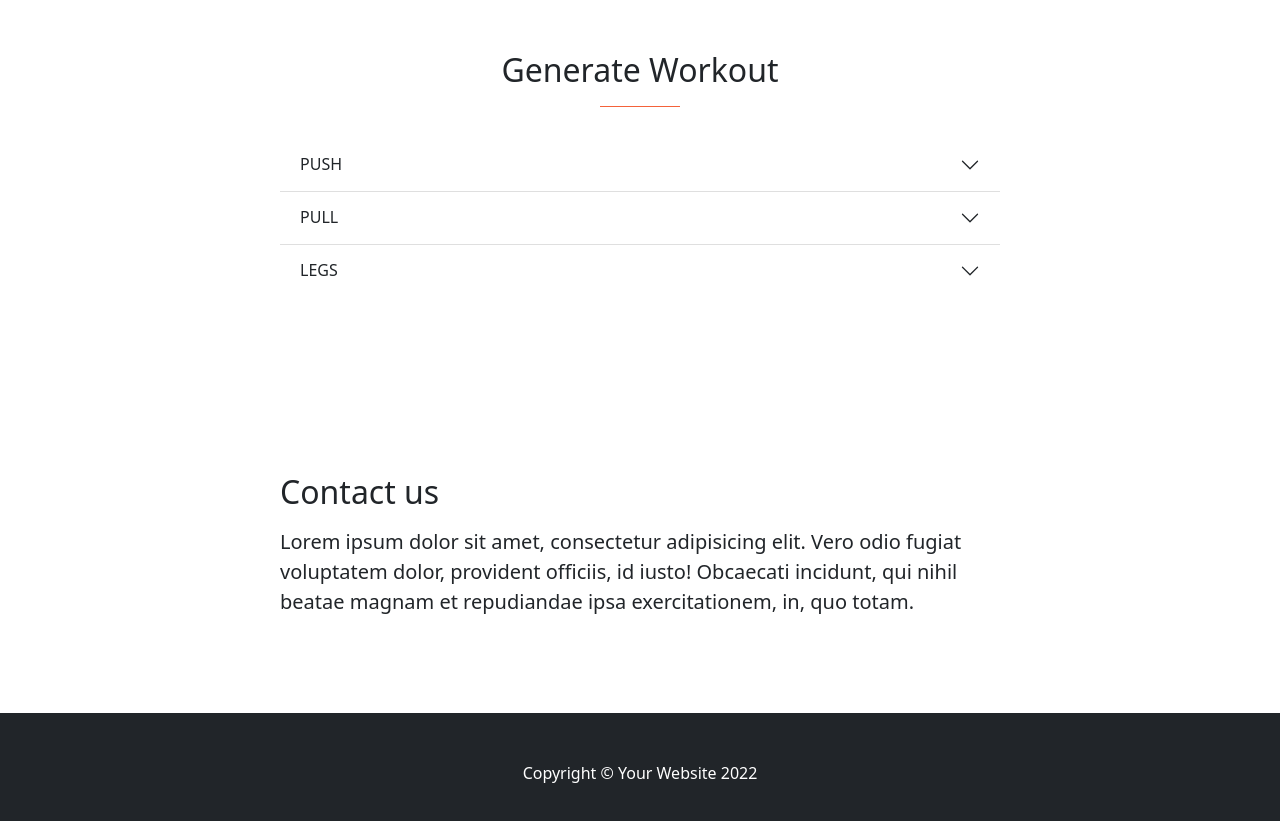
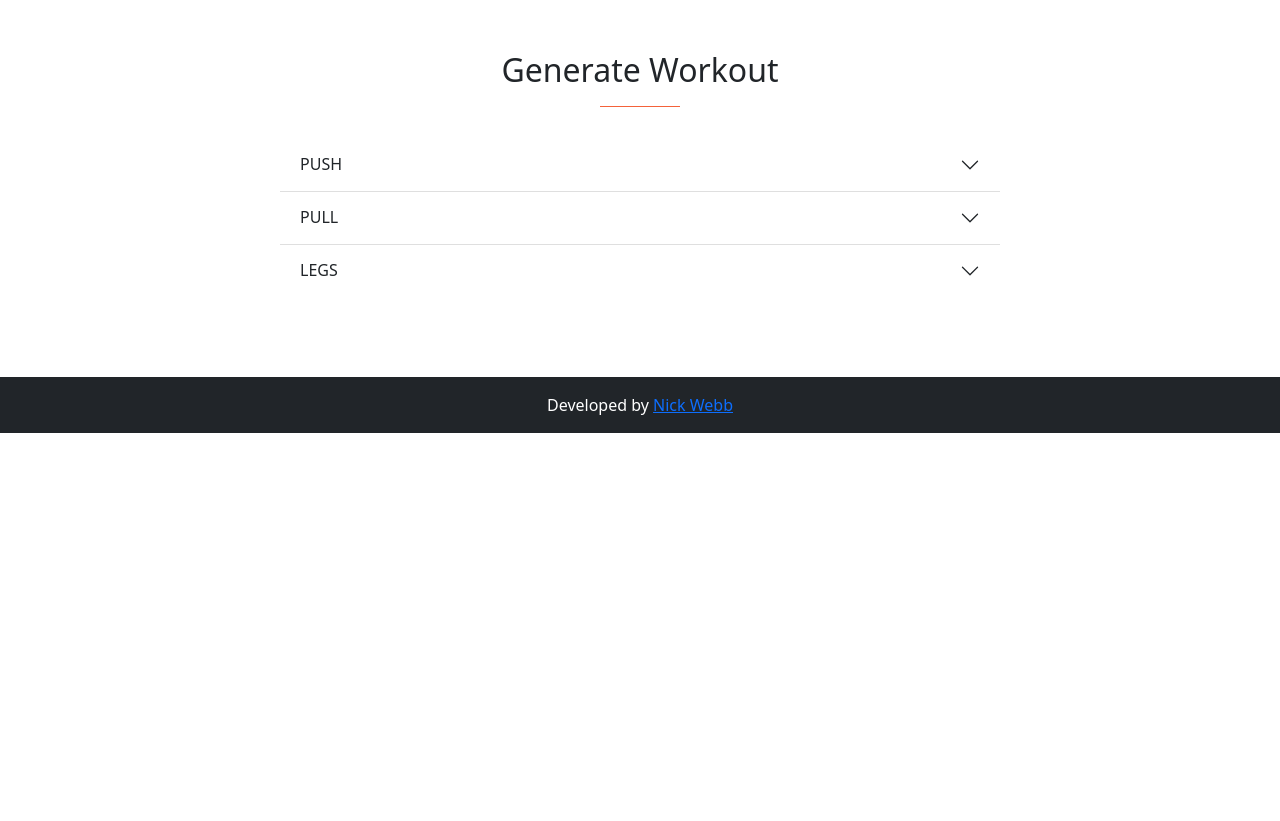
Before and after one commit to nwebb123/workout-app-vanilla, a website with bundled scripts: page index.html in a window 1280 px wide. Shown: the part 1002-1823 px from the top of the page. After the commit the page ends 1435 px from the top, so only its background shows below. Built offline with nearby package versions, Linux system fonts and the light colour scheme.

Commit message:
Update index.html

```diff
--- a/index.html
+++ b/index.html
@@ -293,7 +293,7 @@
         </div>
     </section> -->
     <!-- Contact section-->
-    <section id="contact">
+    <!-- <section id="contact">
         <div class="container px-4">
             <div class="row gx-4 justify-content-center">
                 <div class="col-lg-8">
@@ -304,11 +304,11 @@
                 </div>
             </div>
         </div>
-    </section>
+    </section> -->
     <!-- Footer-->
-    <footer class="py-5 bg-dark">
+    <footer class="py-3 bg-dark">
         <div class="container px-4">
-            <p class="m-0 text-center text-white">Copyright &copy; Your Website 2022</p>
+            <p class="m-0 text-center text-white">Developed by <a href="https://nickwebbportfolio.netlify.app/" target="_blank">Nick Webb</a></p>
         </div>
     </footer>
 
```
